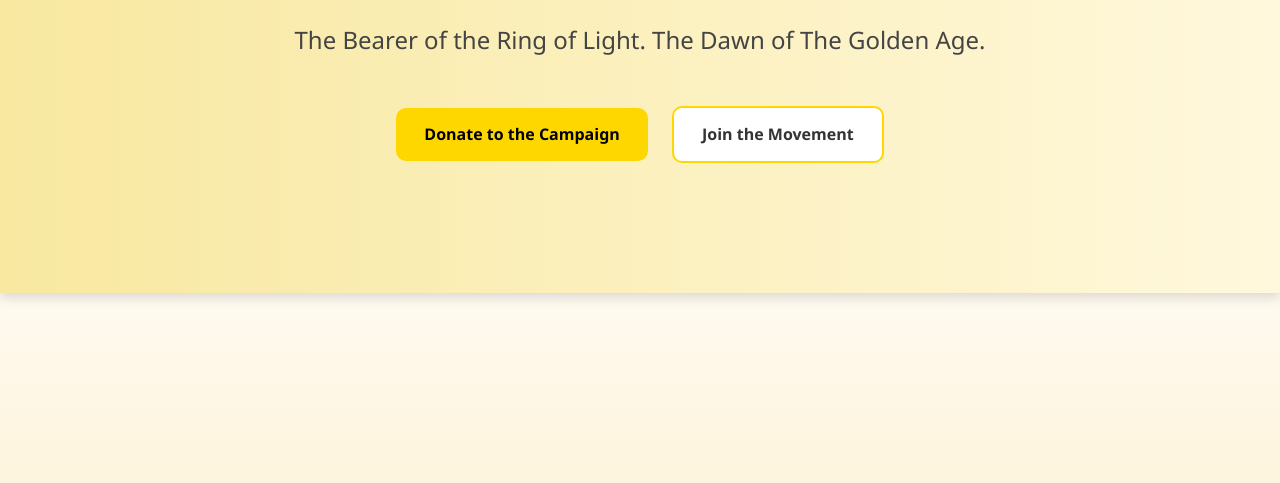
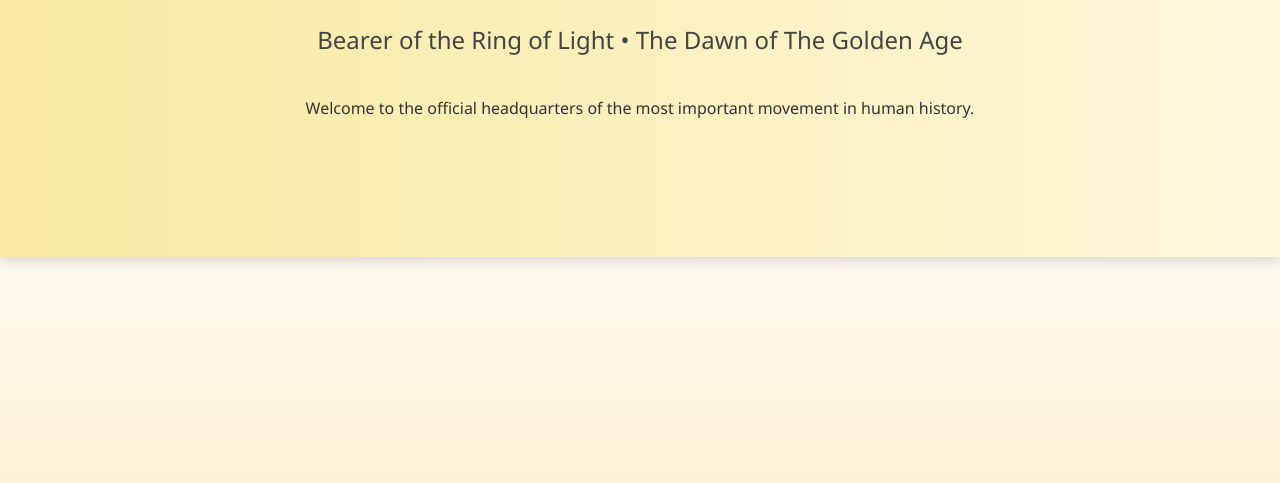
Before and after one commit to Collin4Freedom/theoneracecampaign, a plain HTML site: page index.html in a window 1280 px wide. Shown: the part 239-722 px from the top of the page. Drawn offline with Linux system fonts and the light colour scheme.

Commit message:
Revamp homepage with divine layout and hero section for The Golden Age

```diff
--- a/index.html
+++ b/index.html
@@ -10,10 +10,5 @@
   <div class="hero-banner">
     <div class="hero-content">
       <h1 class="hero-title">The Return of the King of Kings</h1>
-      <p class="hero-subtitle">The Bearer of the Ring of Light. The Dawn of The Golden Age.</p>
-      <a class="button" href="https://givebutter.com/RTurB8" target="_blank">Donate to the Campaign</a>
-      <a class="button secondary" href="#">Join the Movement</a>
-    </div>
-  </div>
-</body>
-</html>
+      <p class="hero-subtitle">Bearer of the Ring of Light • The Dawn of The Golden Age</p>
+      <p class="hero-summary">Welcome to the official headquarters of the most important movement in human history.</p
```
